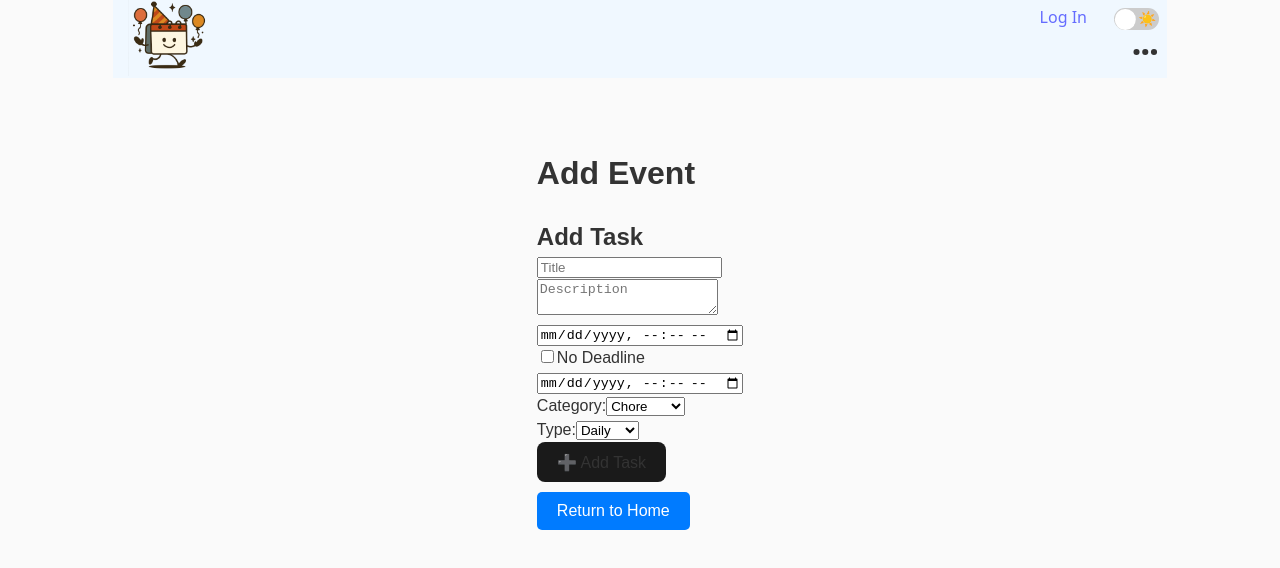
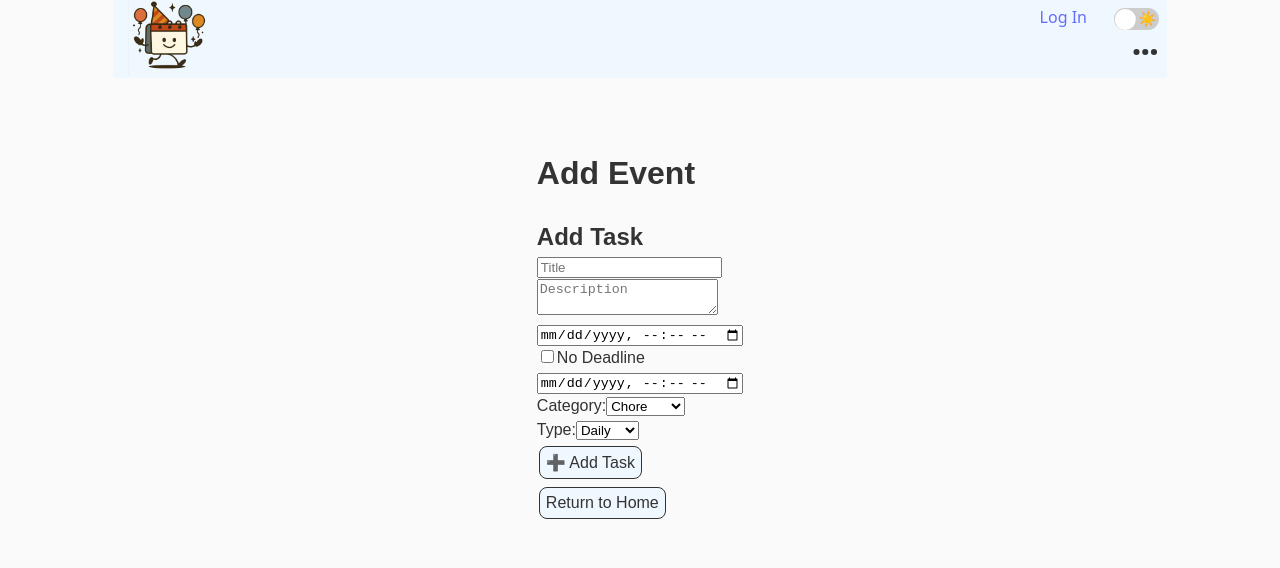
Before and after one commit to Zereis/Event-planner, a React (Vite) app: page /#/add in a window 1280 px wide. Shown: the top 568 px of the page. Built offline with nearby package versions, Linux system fonts and the light colour scheme.

Commit message:
Added Buttons to index.css, using it as global style for EditTask.jsx, AddTask.jsx, CalendarView.jsx

```diff
--- a/src/Components/addtask.jsx
+++ b/src/Components/addtask.jsx
@@ -1,6 +1,7 @@
 import { useState } from "react";
 import FormActionsDropdown from "./FormActionsDropdown";
 import { useNavigate } from "react-router"; // For navigation back to the calendar
+import '../styles/index.css';
 
 function AddTask({ onTempSubmit, initialDateTime }) {
   const [title, setTitle] = useState("");
@@ -114,20 +115,10 @@ function AddTask({ onTempSubmit, initialDateTime }) {
       </label>
       <br />
 
-      <button type="submit">➕ Add Task</button>
+      <button className="button" type="submit">➕ Add Task</button>
       <br />
-      <button
-        type="button"
+      <button className="button"
         onClick={() => navigate("/")} // Navigate to the home page
-        style={{
-          marginTop: "10px",
-          padding: "10px 20px",
-          backgroundColor: "#007BFF",
-          color: "white",
-          border: "none",
-          borderRadius: "5px",
-          cursor: "pointer",
-        }}
       >
         Return to Home
       </button>
--- a/src/Components/edittask.jsx
+++ b/src/Components/edittask.jsx
@@ -1,5 +1,6 @@
 import React, { useState, useEffect } from "react";
 import { useNavigate } from "react-router"; // For navigation back to the calendar
+import '../styles/index.css';
 
 export default function EditTask({ tasks, taskId, onEdit }) {
   const [searchValue, setSearchValue] = useState(""); // Search field value
@@ -75,8 +76,8 @@ export default function EditTask({ tasks, taskId, onEdit }) {
         value={searchValue}
         onChange={(e) => setSearchValue(e.target.value)}
       />
-      <button onClick={() => handleSearch()}>Search</button>
-      <button onClick={handleClearSearch}>Clear Search</button>
+      <button className="button" onClick={() => handleSearch()}>Search</button>
+      <button className="button" onClick={handleClearSearch}>Clear Search</button>
 
       {matches.length > 1 && (
         <div>
@@ -166,22 +167,13 @@ export default function EditTask({ tasks, taskId, onEdit }) {
             </select>
           </label>
           <br />
-          <button type="submit">Save</button>
+          <button className="button" type="submit">Save</button>
         </form>
       )}
       <br />
-      <button
+      <button className="button"
         type="button"
         onClick={() => navigate("/")} // Navigate to the home page
-        style={{
-          marginTop: "10px",
-          padding: "10px 20px",
-          backgroundColor: "#007BFF",
-          color: "white",
-          border: "none",
-          borderRadius: "5px",
-          cursor: "pointer",
-        }}
       >
         Return to Home
       </button>
--- a/src/components/CalendarView.jsx
+++ b/src/components/CalendarView.jsx
@@ -9,6 +9,7 @@ import "../styles/calendar.css"; // Import the CSS file for styling
 import { TaskContext } from "../Components/TaskContext"; // Import TaskContext
 import { bulkDelete, downloadTasksAsJSON, importTasksFromJSON } from "../Components/TaskHandlers"; // Import handlers
 import { useNavigate } from "react-router"; // For navigation to Add.jsx
+import "../styles/index.css"; // Import global styles
 
 export default function CalendarView() {
   const { tasks, updateTasks } = useContext(TaskContext); // Access tasks from TaskContext
@@ -103,17 +104,8 @@ export default function CalendarView() {
 
       {/* Toggle Button */}
       <div style={{ textAlign: "center", marginBottom: "20px" }}>
-        <button
+        <button className="button"
           onClick={() => setShowTaskList((prev) => !prev)}
-          style={{
-            padding: "10px 20px",
-            fontSize: "16px",
-            cursor: "pointer",
-            backgroundColor: "#007BFF",
-            color: "white",
-            border: "none",
-            borderRadius: "5px",
-          }}
         >
           {showTaskList ? "Show Calendar" : "Show Task List"}
         </button>
--- a/src/styles/index.css
+++ b/src/styles/index.css
@@ -131,3 +131,19 @@ button:focus-visible {
     font-size: 13px;
   }
 }
+
+.button {
+  background-color: aliceblue;
+  border: 1px solid var(--text-color);
+  color: var(--text-color);
+  padding: 6px 6px;
+  text-align: center;
+  text-decoration: none;
+  display: inline-block;
+  font-size: 16px;
+  margin: 4px 2px;
+  cursor: pointer;
+}
+.button:hover {
+  background-color: lightblue;
+}
```
